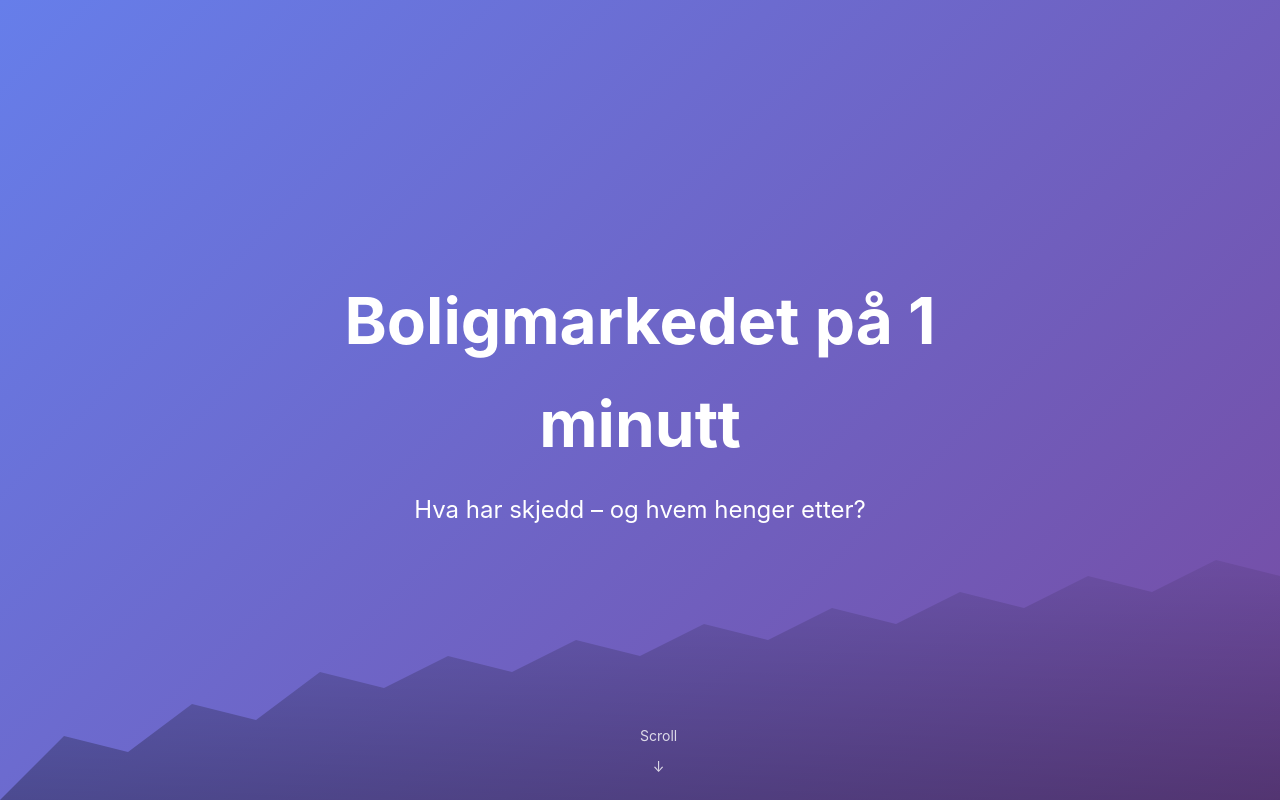
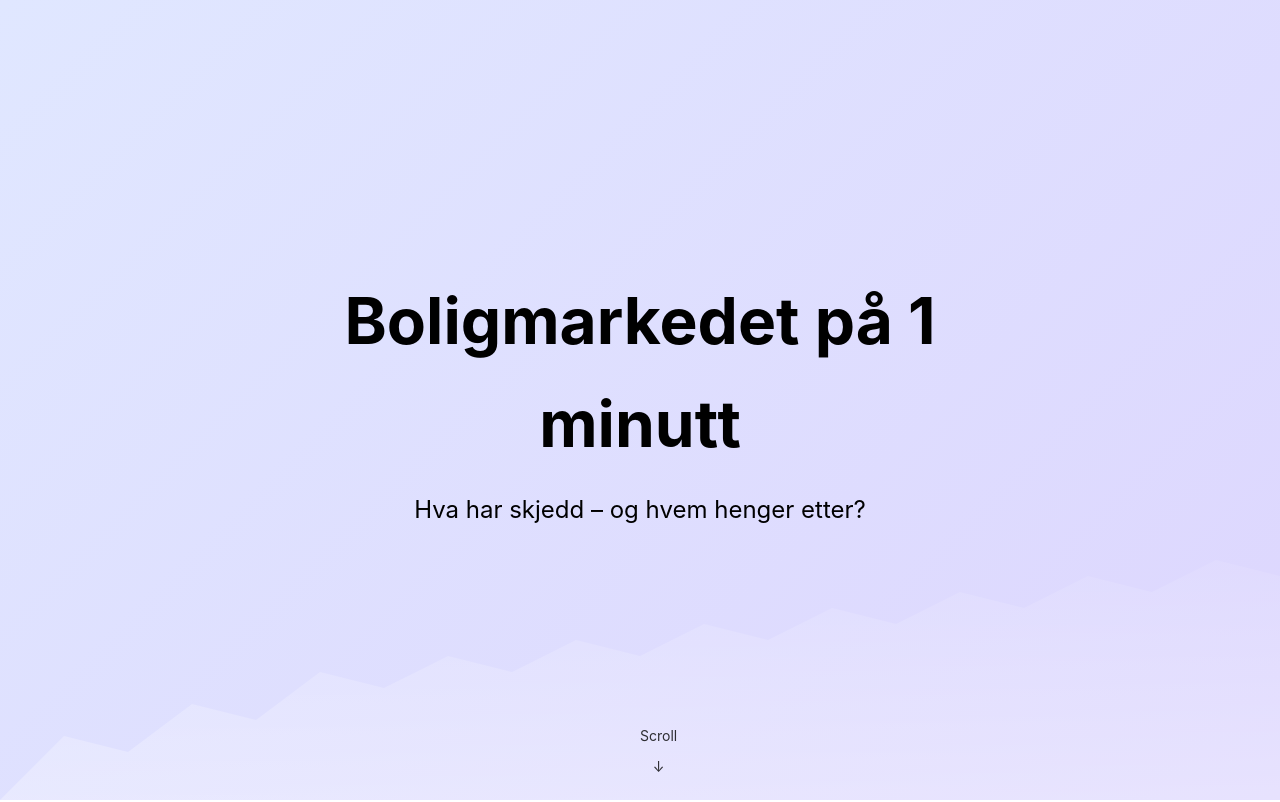
Before and after one commit to uffiulf/boligmarked-artikkel, a React (Vite) app: page / in a window 1280 px wide. Shown: the top 802 px of the page. Built offline with nearby package versions, Linux system fonts and the light colour scheme.

Commit message:
Endret mørke bakgrunner til lysere - HookIntro nå med lys gradient

```diff
--- a/src/styles/sections.css
+++ b/src/styles/sections.css
@@ -1,8 +1,8 @@
 /* HookIntro Styles */
 .hook-intro {
   position: relative;
-  background: linear-gradient(135deg, #667eea 0%, #764ba2 100%);
-  color: white;
+  background: linear-gradient(135deg, #e0e7ff 0%, #ddd6fe 100%);
+  color: #000000;
   overflow: hidden;
 }
 
@@ -20,7 +20,7 @@
   bottom: 0;
   width: 100%;
   height: 40%;
-  background: linear-gradient(to top, rgba(0, 0, 0, 0.3) 0%, transparent 100%);
+  background: linear-gradient(to top, rgba(255, 255, 255, 0.3) 0%, transparent 100%);
   clip-path: polygon(
     0% 100%,
     5% 80%,
@@ -59,11 +59,13 @@
   font-size: clamp(2rem, 5vw, 4rem);
   font-weight: 700;
   margin-bottom: var(--spacing-sm);
+  color: #000000;
 }
 
 .hook-intro__subtitle {
   font-size: clamp(1rem, 2vw, 1.5rem);
   opacity: 0.9;
+  color: #000000;
 }
 
 .scroll-indicator {
@@ -78,6 +80,7 @@
   font-size: 0.875rem;
   opacity: 0.8;
   z-index: 1;
+  color: #000000;
 }
 
 /* SectionPrices Styles */
```
